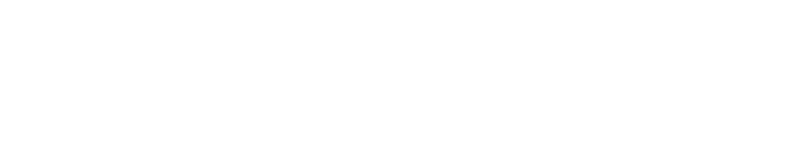
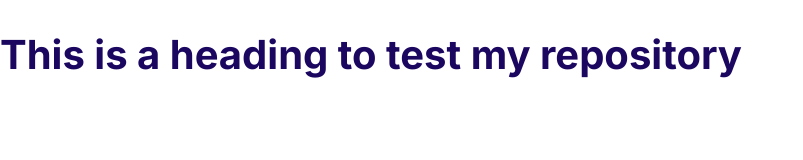
Before and after one commit to bravono/Bravify, a website built with Parcel: page playground.html in a window 1280 px wide. Shown: the whole page, without its empty margins (0-803 px from the left). Built offline with nearby package versions, Linux system fonts and the light colour scheme.

Commit message:
Testing repository.

```diff
--- a/playground.html
+++ b/playground.html
@@ -14,5 +14,7 @@
     <link rel="stylesheet" href="/css/normalize.css" />
     <link rel="stylesheet" href="/css/styles.css" />
   </head>
-  <body></body>
+  <body>
+    <h2>This is a heading to test my repository</h2>
+  </body>
 </html>
```
Also changed, not shown: index.html (+1 -1 lines).
